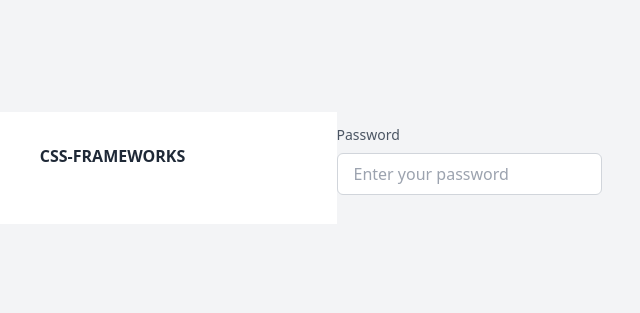
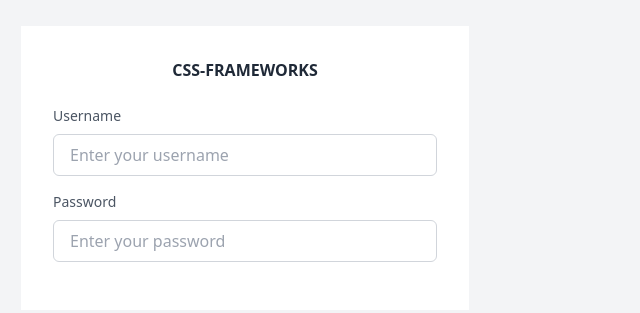
Before and after one commit to TinyFridge/css-frameworks, a website: page html/index.html in a window 1280 px wide. Shown: the part 232-545 px from the top of the page, without its empty margins (395-1035 px from the left). Drawn offline with nearby package versions, Linux system fonts and the light colour scheme.

Commit message:
Update index.html

```diff
--- a/html/index.html
+++ b/html/index.html
@@ -11,15 +11,20 @@
     <div class="bg-white p-8 rounded-1g shhadow 1-g w-full max-w-md">
         <h1 class="text-3x1 font-semibold text-center text-gray-800 mb-6">CSS-FRAMEWORKS</h1>
 
-        <form action="/profile" method="post" id="a"
+        <form action="/profile" method="post" id="auth-form">
 
+        <!--Username-->
         <div class="mb-4">
-
+            <label for="username" class="block text-sm font-medium text-gray-600">Username</label>
+            <input type="username" id="username" name="username" required minlength="3" class="w-full px-4 py-2 mt-2 border border-gray-300 rounded-md focus:outline-none focus:ring-2 focus:ring-blue-500" placeholder="Enter your username">
         </div>
 
+        <!--Password-->
         <div class="mb-4">
             <label for="password" class="block text-sm font-medium text-gray-600">Password</label>
             <input type="password" id="password" name="password" required minlength="8" class="w-full px-4 py-2 mt-2 border border-gray-300 rounded-md focus:outline-none focus:ring-2 focus:ring-blue-500" placeholder="Enter your password">
         </div>
 
+
+        </form>
     </div>
```
